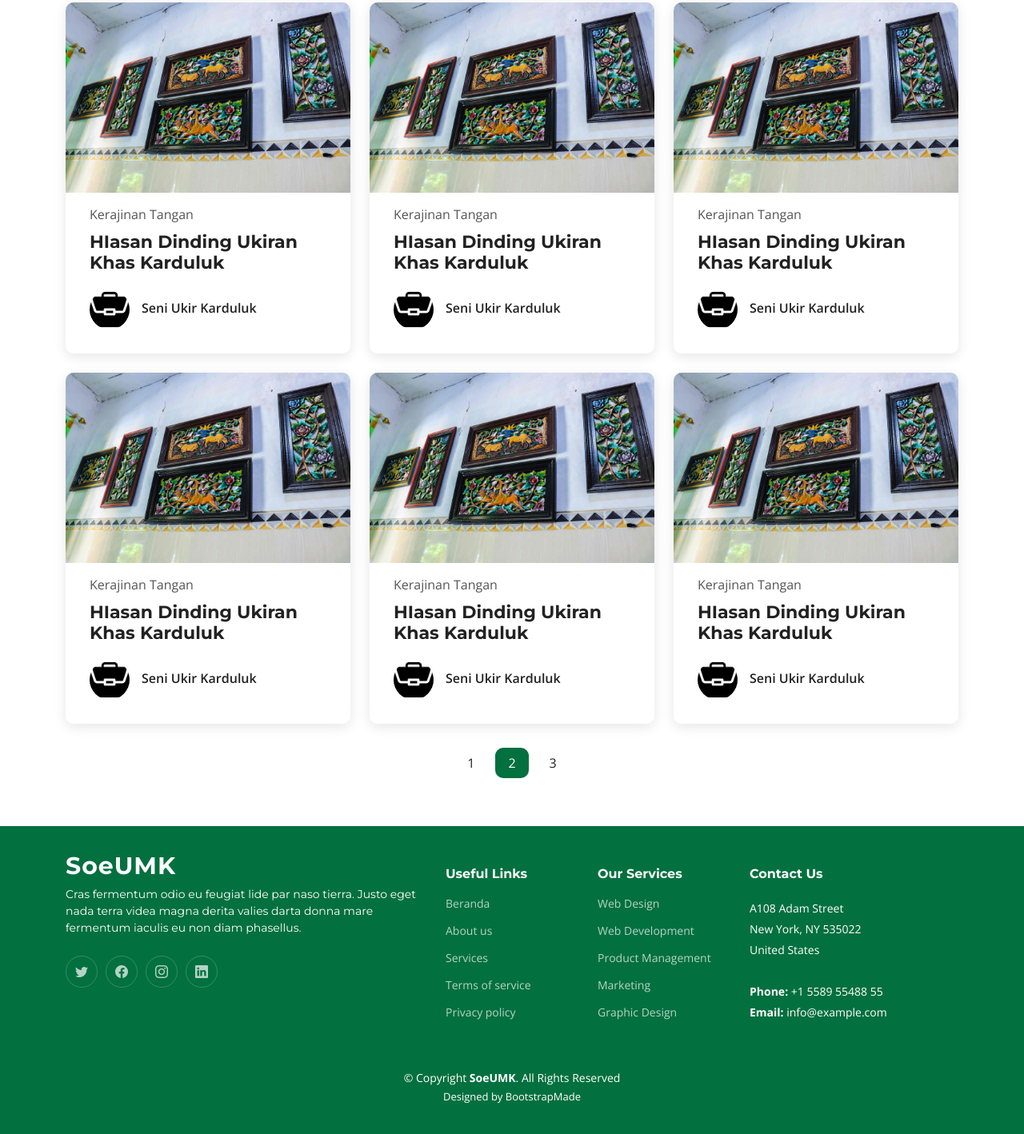
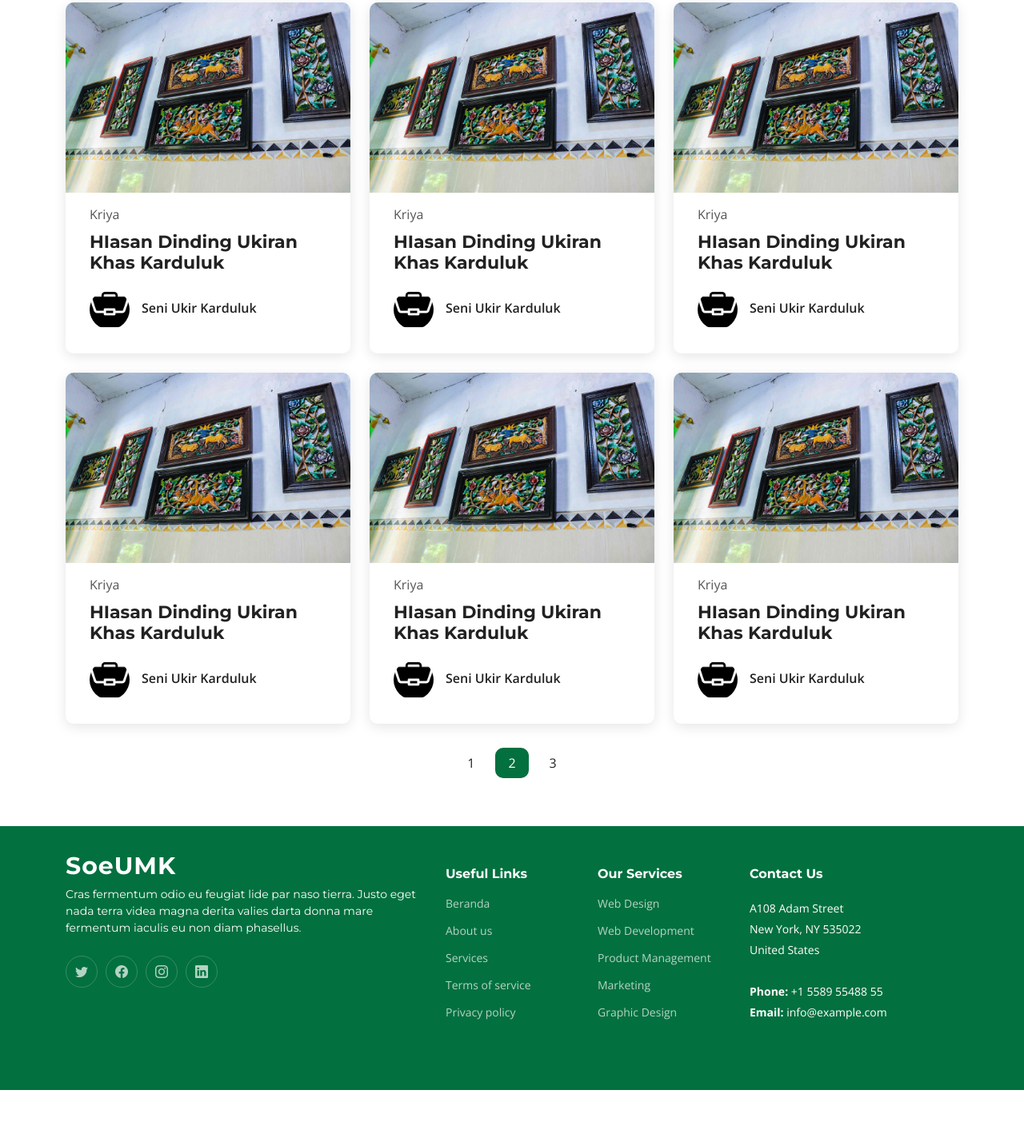
Before and after one commit to ekanugraha0211/promosiumkm, a plain HTML site: page produk_kerajinan.html in a window 1280 px wide. Shown: the part 582-2000 px from the top of the page at 80% size. After the commit the page ends 1945 px from the top, so only its background shows below. Drawn offline with nearby package versions, Linux system fonts and the light colour scheme.

Commit message:
perubahan diksi

```diff
--- a/produk_kerajinan.html
+++ b/produk_kerajinan.html
@@ -75,7 +75,7 @@
             <ul>
               <li><a href="produk_kuliner.html">Kuliner</a></li>
                   <li><a href="produk_fashion.html">Fashion</a></li>
-                  <li><a href="produk_kerajinan.html">Kerajinan Tangan</a></li>
+                  <li><a href="produk_kerajinan.html">Kriya</a></li>
             </ul>
           </li>
           <li><a href="kontak.html">Kontak</a></li>
@@ -136,7 +136,7 @@
                 <img src="assets/img/kerajinan-1.jpg" alt="" class="img-fluid">
               </div>
 
-              <p class="post-category">Kerajinan Tangan</p>
+              <p class="post-category">Kriya</p>
 
               <h2 class="title">
                 <a href="produk_detail.html">HIasan Dinding Ukiran Khas Karduluk</a>
@@ -161,7 +161,7 @@
                 <img src="assets/img/kerajinan-1.jpg" alt="" class="img-fluid">
               </div>
 
-              <p class="post-category">Kerajinan Tangan</p>
+              <p class="post-category">Kriya</p>
 
               <h2 class="title">
                 <a href="produk_detail.html">HIasan Dinding Ukiran Khas Karduluk</a>
@@ -186,7 +186,7 @@
                 <img src="assets/img/kerajinan-1.jpg" alt="" class="img-fluid">
               </div>
 
-              <p class="post-category">Kerajinan Tangan</p>
+              <p class="post-category">Kriya</p>
 
               <h2 class="title">
                 <a href="produk_detail.html">HIasan Dinding Ukiran Khas Karduluk</a>
@@ -211,7 +211,7 @@
                 <img src="assets/img/kerajinan-1.jpg" alt="" class="img-fluid">
               </div>
 
-              <p class="post-category">Kerajinan Tangan</p>
+              <p class="post-category">Kriya</p>
 
               <h2 class="title">
                 <a href="produk_detail.html">HIasan Dinding Ukiran Khas Karduluk</a>
@@ -236,7 +236,7 @@
                 <img src="assets/img/kerajinan-1.jpg" alt="" class="img-fluid">
               </div>
 
-              <p class="post-category">Kerajinan Tangan</p>
+              <p class="post-category">Kriya</p>
 
               <h2 class="title">
                 <a href="produk_detail.html">HIasan Dinding Ukiran Khas Karduluk</a>
@@ -261,7 +261,7 @@
                 <img src="assets/img/kerajinan-1.jpg" alt="" class="img-fluid">
               </div>
 
-              <p class="post-category">Kerajinan Tangan</p>
+              <p class="post-category">Kriya</p>
 
               <h2 class="title">
                 <a href="produk_detail.html">HIasan Dinding Ukiran Khas Karduluk</a>
@@ -350,18 +350,6 @@
       </div>
     </div>
 
-    <div class="container mt-4">
-      <div class="copyright">
-        &copy; Copyright <strong><span>SoeUMK</span></strong>. All Rights Reserved
-      </div>
-      <div class="credits">
-        <!-- All the links in the footer should remain intact. -->
-        <!-- You can delete the links only if you purchased the pro version. -->
-        <!-- Licensing information: https://bootstrapmade.com/license/ -->
-        <!-- Purchase the pro version with working PHP/AJAX contact form: https://bootstrapmade.com/impact-bootstrap-business-website-template/ -->
-        Designed by <a href="https://bootstrapmade.com/">BootstrapMade</a>
-      </div>
-    </div>
 
   </footer><!-- End Footer -->
   <!-- End Footer -->
```
Also changed, not shown: index.html (+2 -15 lines), kontak.html (+1 -13 lines), produk.html (+2 -14 lines), produk_detail.html (+1 -13 lines), produk_fashion.html (+1 -13 lines), produk_kuliner.html (+1 -14 lines).
